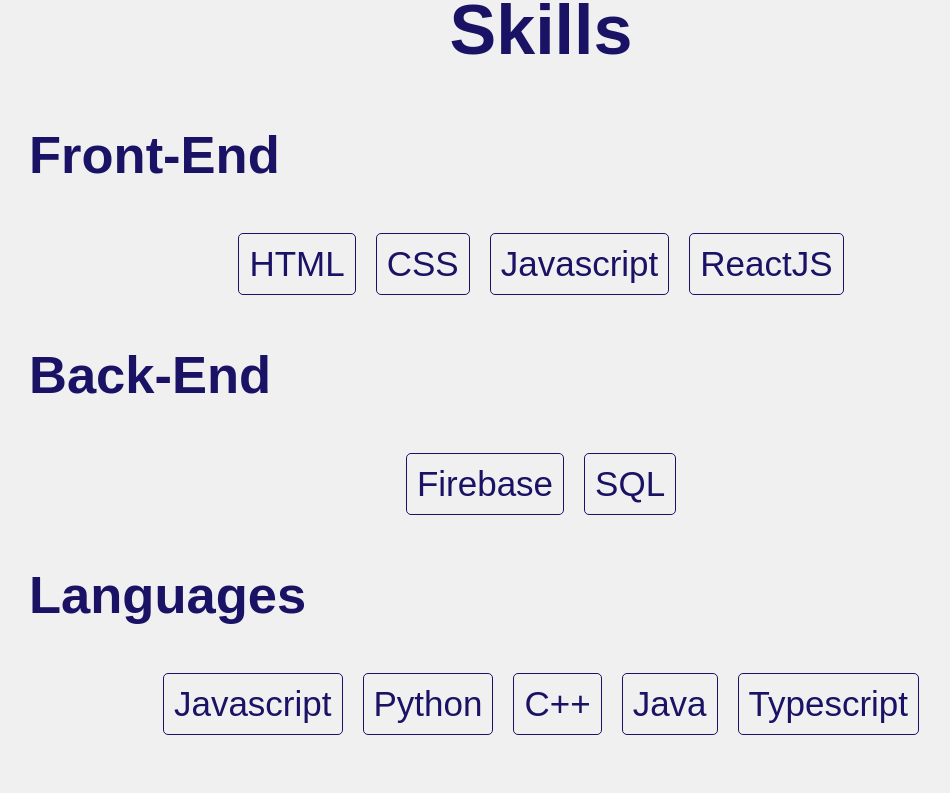
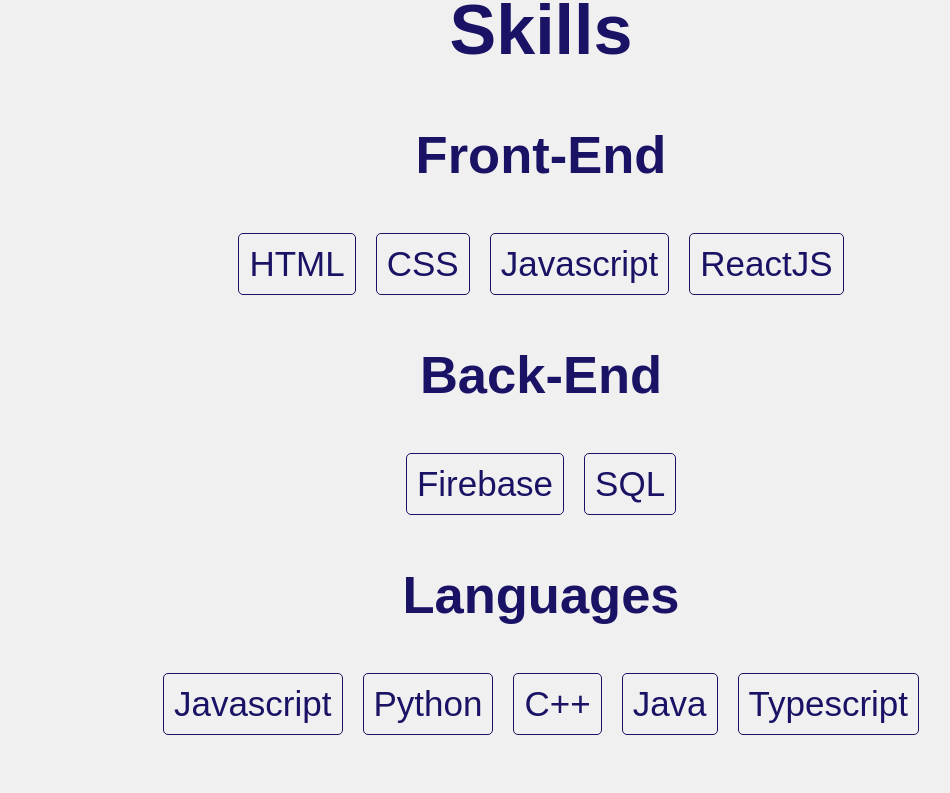
Before and after one commit to AdrianMReds/adrianmreds-portfolio, a React (Create React App) app: page / in a window 1280 px wide. Shown: the part 820-1613 px from the top of the page, without its empty margins (99-1049 px from the left). Built offline with nearby package versions, Linux system fonts and the light colour scheme.

Commit message:
Fixed home h2 alignment

```diff
--- a/src/styles/Home.css
+++ b/src/styles/Home.css
@@ -53,6 +53,10 @@
   width: 80%;
 }
 
+.skill-type h2 {
+  text-align: center;
+}
+
 .skill-list {
   display: flex;
   flex-wrap: wrap;
```
